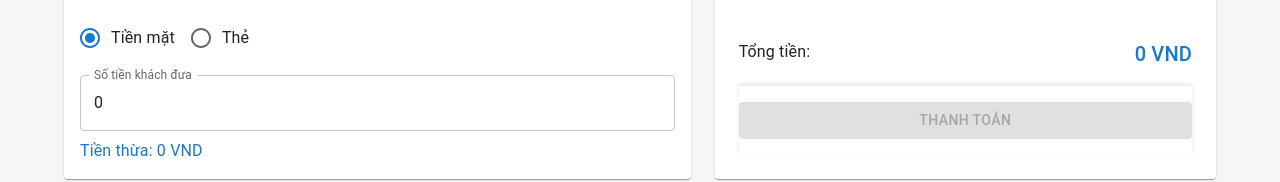
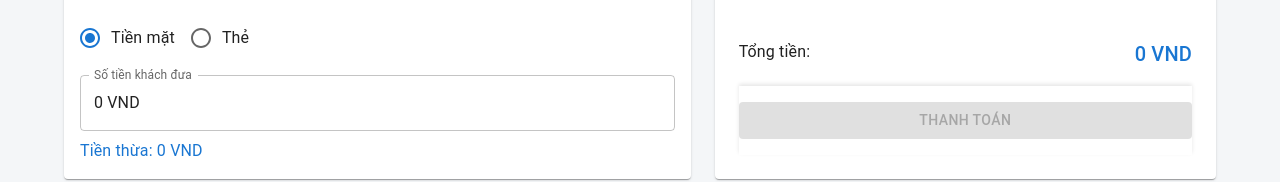
Before and after one commit to hongson1003/Mona_Test_NguyenHongSon, a React (Vite) app: page / in a window 1280 px wide. Shown: the part 517-699 px from the top of the page. Built offline with nearby package versions, Linux system fonts and the light colour scheme.

Commit message:
feat: thêm Number format PaymentForm

```diff
--- a/package.json
+++ b/package.json
@@ -18,6 +18,7 @@
     "react": "^19.0.0",
     "react-dom": "^19.0.0",
     "react-hook-form": "^7.54.2",
+    "react-number-format": "^5.4.3",
     "react-redux": "^9.2.0"
   },
   "devDependencies": {
--- a/src/containers/orders/PaymentForm.tsx
+++ b/src/containers/orders/PaymentForm.tsx
@@ -10,10 +10,11 @@ import {
 } from "@mui/material";
 import { useMemo } from "react";
 import { Controller, useFormContext, useWatch } from "react-hook-form";
+import { NumericFormat } from "react-number-format";
 import { useSelector } from "react-redux";
 
 const PaymentForm = () => {
-  const { control, register } = useFormContext();
+  const { control, setValue } = useFormContext();
   const paymentMethod = useWatch({ control, name: "paymentMethod" });
   const amountReceived = Number(
     useWatch({ control, name: "amountReceived" }) || 0
@@ -49,11 +50,24 @@ const PaymentForm = () => {
       {/* Nếu chọn tiền mặt, hiển thị ô nhập tiền */}
       {paymentMethod === "cash" && (
         <Box sx={{ display: "flex", flexDirection: "column", gap: 1 }}>
-          <TextField
-            label="Số tiền khách đưa"
-            type="number"
-            {...register("amountReceived")}
-            fullWidth
+          <Controller
+            name="amountReceived"
+            control={control}
+            render={({ field }) => (
+              <NumericFormat
+                {...field}
+                customInput={TextField}
+                label="Số tiền khách đưa"
+                thousandSeparator=","
+                decimalScale={0}
+                allowNegative={false}
+                suffix=" VND"
+                fullWidth
+                onValueChange={(values) => {
+                  setValue("amountReceived", values.floatValue || 0);
+                }}
+              />
+            )}
           />
           <Typography
             variant="body1"
```
Also changed, not shown: 1 other file (tests, documents, lock files or other folders).
